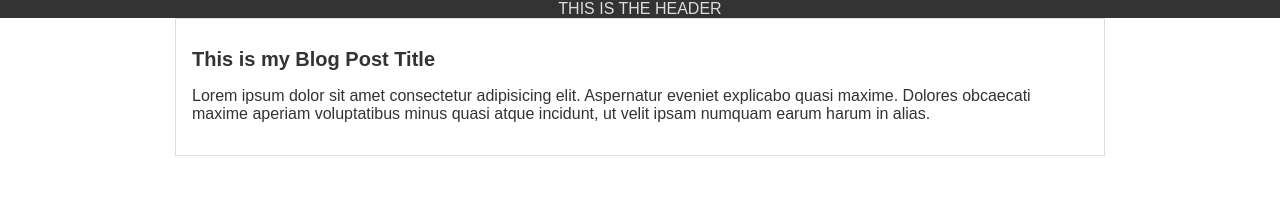
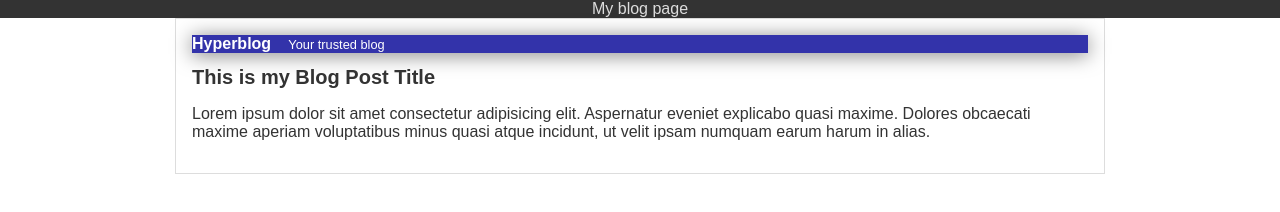
Before and after one commit to joservz/test-blog, a plain HTML site: page index.html in a window 1280 px wide. Drawn offline with Linux system fonts and the light colour scheme.

Commit message:
Added blue header to blog webpage

```diff
--- a/css/style.css
+++ b/css/style.css
@@ -11,6 +11,21 @@ header{
     color: #ddd;
 }
 
+#header{
+    background-color: #33A;
+    box-shadow: 0px 2px 20px 0px rgba(0, 0, 0, 0.5);
+    color: white;
+    font-weight: bold;
+    margin: 0;
+    padding: 0;
+}
+
+#header #tagline{
+    padding: 0 0 0 1em;
+    font-weight: normal;
+    font-size: 0.8em;
+}
+
 #container{
     width: 70%;
     padding: 1em;
--- a/index.html
+++ b/index.html
@@ -9,9 +9,15 @@
 </head>
 <body>
     <header>
-        THIS IS THE HEADER
+        My blog page
     </header>
     <div id="container">
+        <div id="header">
+            Hyperblog
+            <span id="tagline">
+                Your trusted blog
+            </span>
+        </div>
         <div id="post">
             <h1 class="title">This is my Blog Post Title</h1>
             <p class="parraf">Lorem ipsum dolor sit amet consectetur adipisicing elit. Aspernatur eveniet explicabo quasi maxime. Dolores obcaecati maxime aperiam voluptatibus minus quasi atque incidunt, ut velit ipsam numquam earum harum in alias.</p>
```
